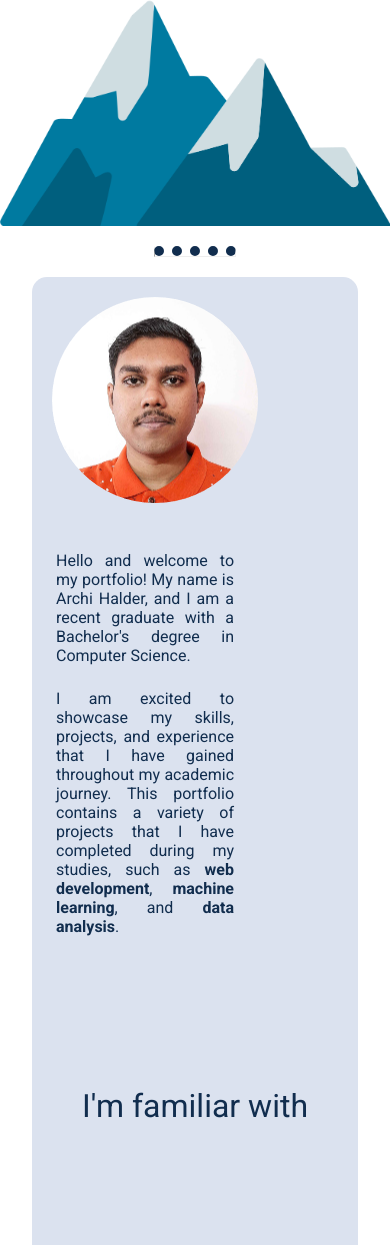
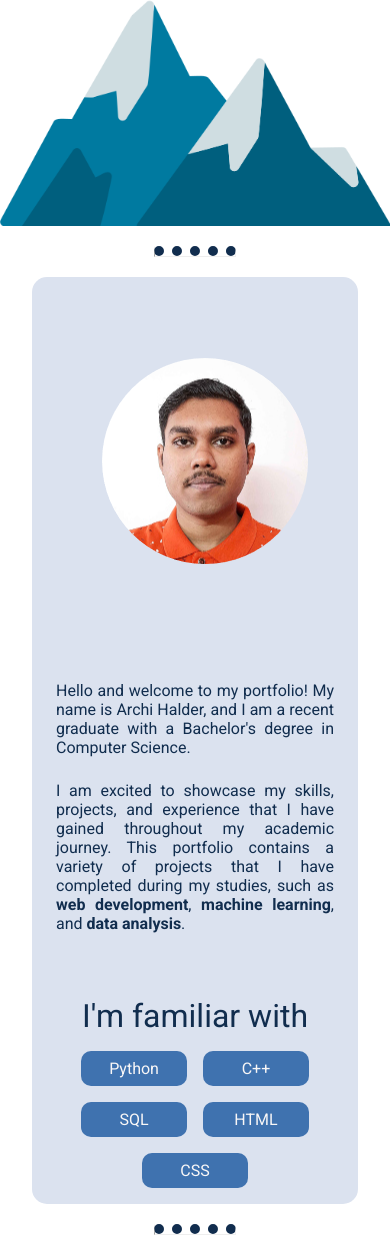
Before and after one commit to archihalder/portfolio, a plain HTML site: page index.html in a window 390 px wide. Shown: the part 395-1640 px from the top of the page. Drawn offline with Linux system fonts and the light colour scheme.

Commit message:
made it more responsive

```diff
--- a/css/exp.css
+++ b/css/exp.css
@@ -2,6 +2,7 @@
   background-color: var(--new-200);
   padding: 1rem;
   border-radius: 10px;
+  margin: auto 2rem;
 }
 
 .experience h2 {
--- a/css/intro.css
+++ b/css/intro.css
@@ -1,16 +1,18 @@
 .introduction {
-  display: grid;
-  grid-template-columns: 1fr 3fr;
-  grid-template-rows: 3fr 1fr 1fr;
-  gap: 5px;
   margin: 0 2rem;
   background-color: var(--new-200);
   border-radius: 15px;
 }
 
+.top-intro {
+  display: grid;
+  grid-template-columns: 1fr 1.5fr;
+  gap: 1rem;
+}
+
 .profile-pic {
   display: flex;
-  justify-content: center;
+  justify-content: right;
 }
 
 .profile-pic img {
@@ -20,6 +22,7 @@
 
 .intro {
   padding: 1.5rem;
+  /* padding-right: 3rem; */
   text-align: justify;
 }
 
@@ -36,7 +39,7 @@
   grid-column: span 2;
   text-align: center;
   font-size: 2rem;
-  margin: 0;
+  margin: 1rem auto;
   align-self: center;
   color: var(--new-900);
 }
@@ -44,8 +47,11 @@
 .tech-stack {
   grid-column: span 2;
   display: flex;
-  justify-content: space-around;
+  flex-wrap: wrap;
+  justify-content: center;
   align-items: center;
+  gap: 1rem;
+  padding-bottom: 1rem;
 }
 
 .skill {
@@ -66,3 +72,17 @@
     margin-left: 20px;
   }
 }
+
+@media (max-width: 600px) {
+  .top-intro {
+    display: grid;
+    grid-template-columns: 1fr;
+    grid-template-rows: 1fr 1fr;
+    gap: 0.5rem;
+  }
+
+  .profile-pic {
+    display: flex;
+    justify-content: center;
+  }
+}
--- a/css/project.css
+++ b/css/project.css
@@ -73,6 +73,17 @@
 @media (width <= 800px) {
   .cardholder {
     grid-template-columns: 1fr 1fr;
-    grid-template-columns: 1fr 1fr;
+    max-width: 30rem;
   }
 }
+
+@media (width <= 580px) {
+  .cardholder {
+    grid-template-columns: 1fr;
+    grid-template-rows: repeat(4, 1fr);
+  }
+
+  .card {
+    max-width: 15rem;
+  }
+}
```
